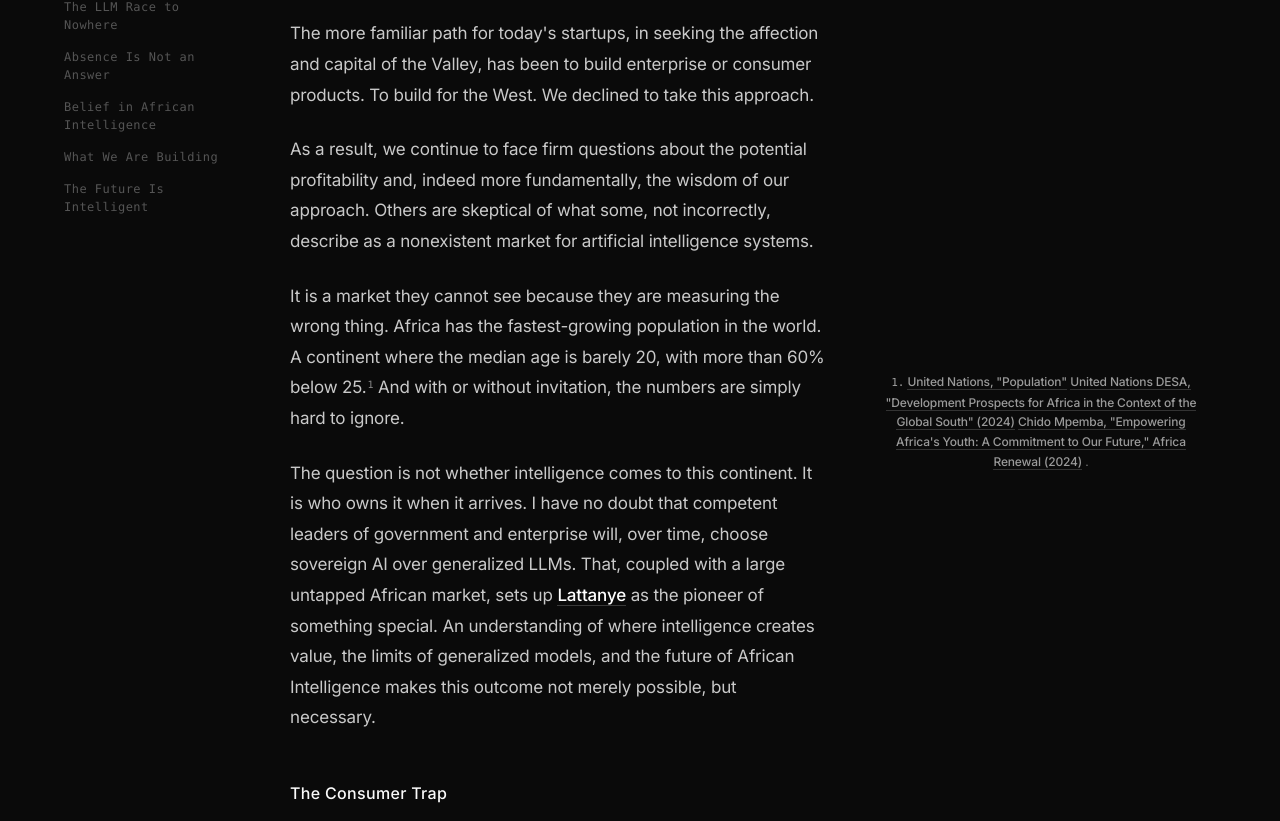
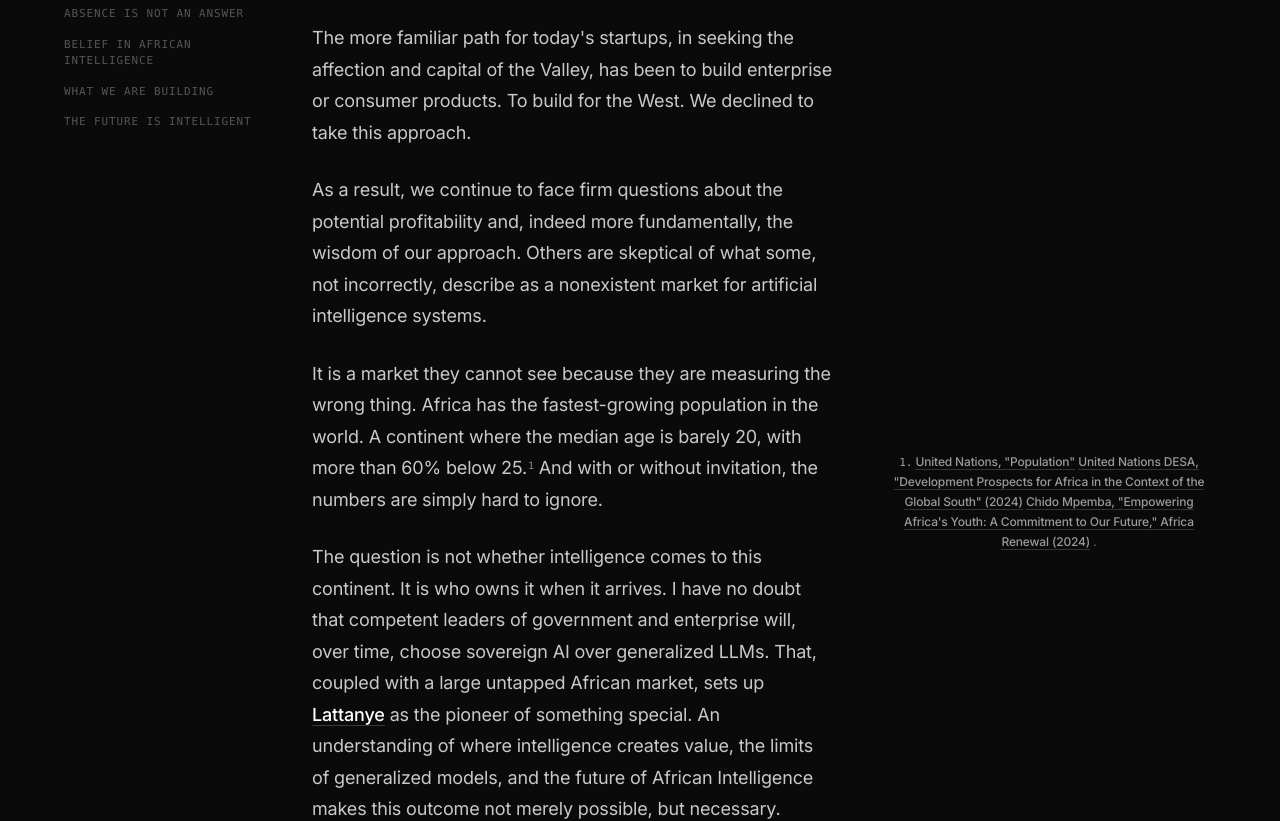
Before and after one commit to ydntatenda/tatenda-site, a Next.js app: page /writing/building-african-intelligence in a window 1280 px wide. Shown: the part 332-1153 px from the top of the page. Built offline with nearby package versions, Linux system fonts and the light colour scheme.

Commit message:
Add files via upload

```diff
--- a/app/globals.css
+++ b/app/globals.css
@@ -397,14 +397,14 @@ main p + .domain {
 @media (min-width: 1240px) {
   .article-page {
     display: grid;
-    grid-template-columns: 170px minmax(0, 760px) 320px;
-    gap: 56px;
-    max-width: 1400px;
+    grid-template-columns: 200px minmax(0, 840px) 320px;
+    gap: 48px;
+    max-width: 1480px;
     margin: 0 auto;
   }
   /* the page main is already max-width 680 — widen for articles */
   main:has(.article-page) {
-    max-width: 1400px;
+    max-width: 1480px;
   }
 }
 
@@ -427,10 +427,12 @@ main p + .domain {
 
 .article-toc a {
   font-family: 'Menlo', 'Monaco', 'Courier New', monospace;
-  font-size: 12px;
+  font-size: 11px;
   color: #555555;
   text-decoration: none;
-  letter-spacing: 0.04em;
+  letter-spacing: 0.08em;
+  text-transform: uppercase;
+  line-height: 1.5;
   transition: color 0.3s ease, text-shadow 0.3s ease;
 }
 
@@ -479,18 +481,20 @@ main p + .domain {
 }
 
 .section-numeral {
-  font-size: 16px;
+  font-family: 'Menlo', 'Monaco', 'Courier New', monospace;
+  font-size: 13px;
   font-weight: 500;
   color: #fafafa;
-  letter-spacing: 0.02em;
-  margin: 48px 0 20px;
+  letter-spacing: 0.12em;
+  text-transform: uppercase;
+  margin: 56px 0 24px;
 }
 
 .article-body p {
-  font-size: 17px;
-  line-height: 1.8;
+  font-size: 18px;
+  line-height: 1.75;
   color: #c9c9c9;
-  margin: 0 0 24px;
+  margin: 0 0 26px;
 }
 
 /* Citation superscript */
@@ -571,3 +575,17 @@ main p + .domain {
   color: #7a7a7a;
   margin-top: 4px;
 }
+
+
+/* Lattanye mentions inside the article */
+.article-body p a.brand-link {
+  color: #ffffff;
+  font-weight: 500;
+  text-decoration: none;
+  border-bottom: 0.5px solid #3a3a3a;
+  transition: border-color 0.2s ease;
+}
+
+.article-body p a.brand-link:hover {
+  border-bottom-color: #aaaaaa;
+}
```
